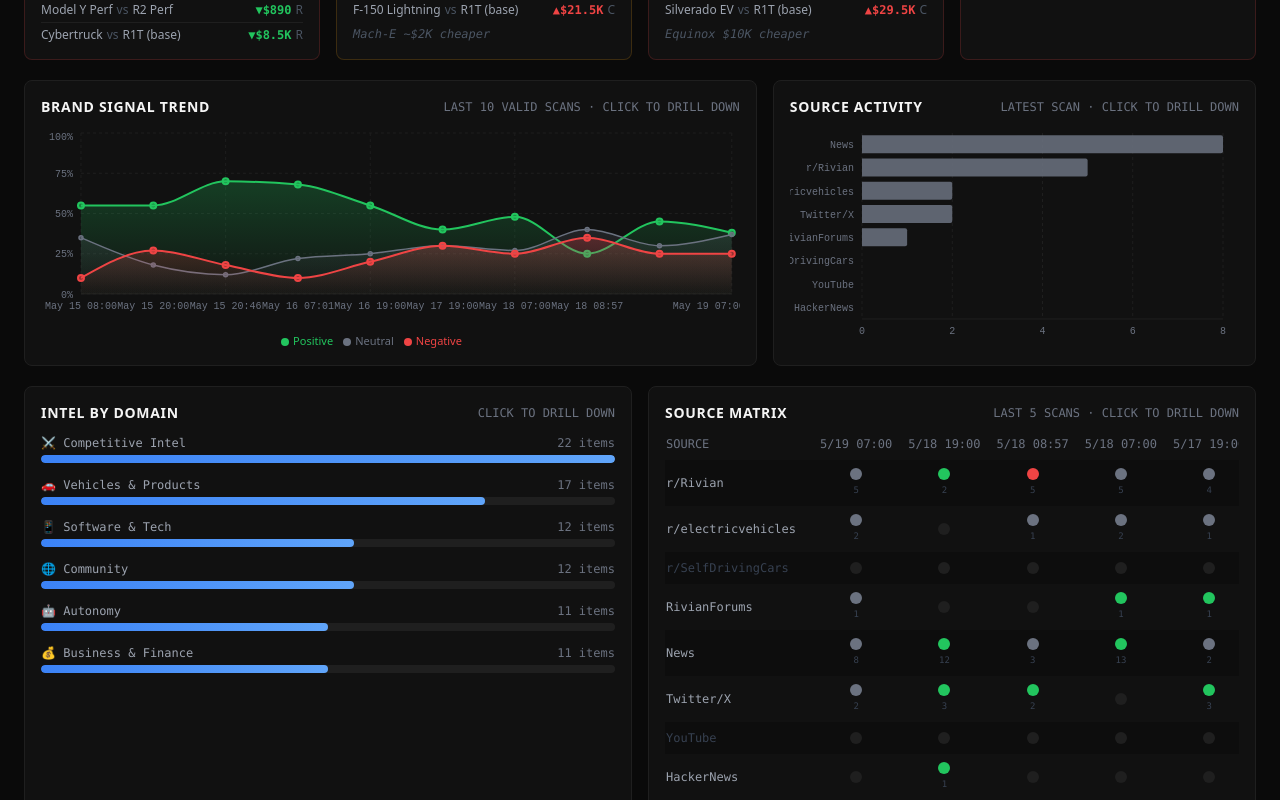
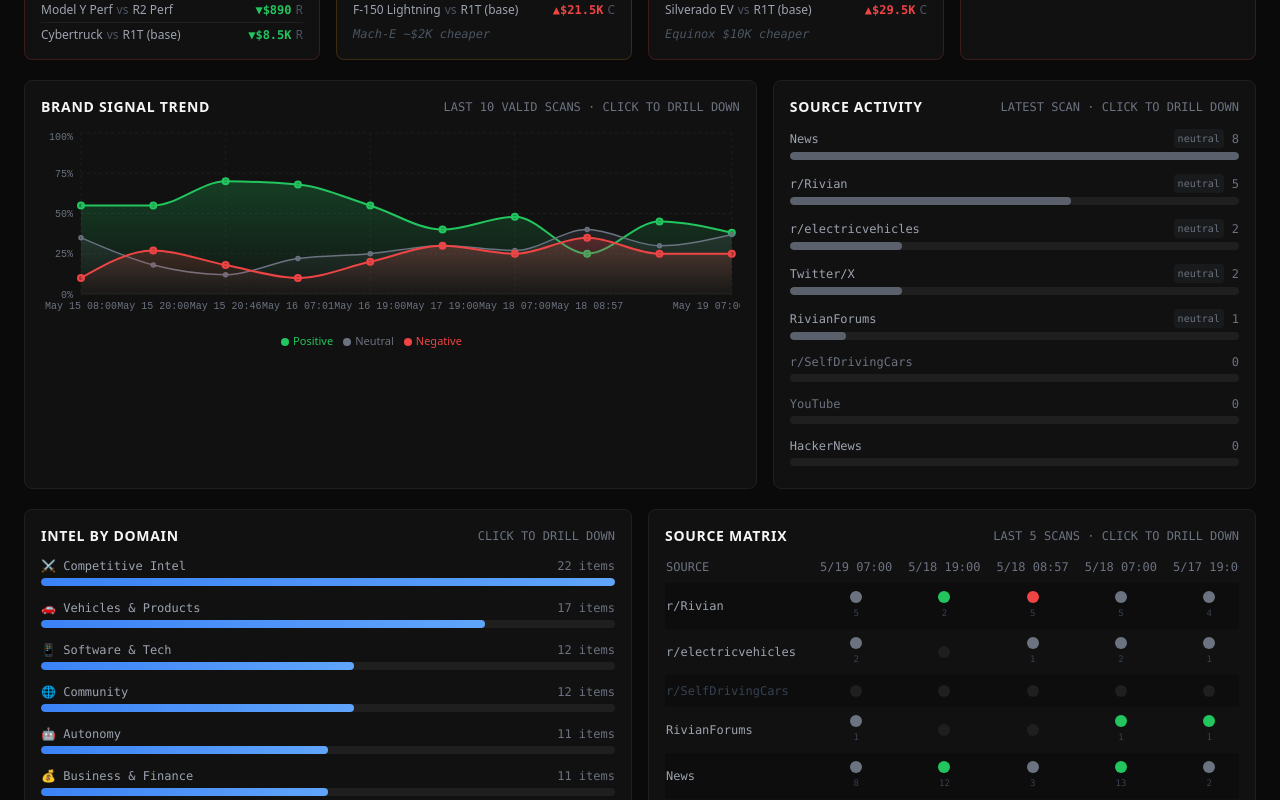
Before and after one commit to osunick/rivian-dashboard, a Next.js app: page / in a window 1280 px wide. Shown: the part 980-1780 px from the top of the page. Built offline with nearby package versions, Linux system fonts and the light colour scheme.

Commit message:
fix: replace Recharts bar with div-based chart for reliable source activity drill-downs

```diff
--- a/components/SourceActivityChart.tsx
+++ b/components/SourceActivityChart.tsx
@@ -1,9 +1,6 @@
 'use client';
 
 import { useState } from 'react';
-import {
-  BarChart, Bar, XAxis, YAxis, CartesianGrid, Tooltip, ResponsiveContainer, Cell
-} from 'recharts';
 import { SOURCE_LABELS, SourceKey, SentimentLabel } from '@/lib/types';
 import ThemeModal from './ThemeModal';
 
@@ -39,77 +36,66 @@
   return SENTIMENT_COLORS[s ?? 'unknown'];
 }
 
-const CustomTooltip = ({ active, payload }: any) => {
-  if (!active || !payload?.length) return null;
-  const d = payload[0].payload;
-  return (
-    <div className="bg-[#1a1a1a] border border-[#1F1F1F] rounded p-2 text-xs font-mono">
-      <div className="text-[#F5F5F5]">{SOURCE_LABELS[d.source as SourceKey] ?? d.source}</div>
-      <div className="text-[#6B7280]">{d.found} posts</div>
-      {d.sentiment && (
-        <div style={{ color: sentimentColor(d.sentiment) }}>{d.sentiment}</div>
-      )}
-      {d.found > 0 && <div className="text-[#3B82F6] mt-1">click to drill down</div>}
-    </div>
-  );
-};
-
 export default function SourceActivityChart({ data, itemsMap }: Props) {
   const [active, setActive] = useState<{ source: string; label: string } | null>(null);
 
-  const chartData = data
-    .map(d => ({
-      ...d,
-      label: SOURCE_LABELS[d.source as SourceKey] ?? d.source,
-    }))
-    .sort((a, b) => b.found - a.found);
-
-  const handleBarClick = (entry: any) => {
-    if (!itemsMap || !entry || entry.found === 0) return;
-    const label = SOURCE_LABELS[entry.source as SourceKey] ?? entry.source;
-    setActive({ source: entry.source, label });
-  };
+  const sorted = [...data].sort((a, b) => b.found - a.found);
+  const max = Math.max(...sorted.map(d => d.found), 1);
 
   return (
     <>
-      <ResponsiveContainer width="100%" height={220}>
-        <BarChart
-          data={chartData}
-          layout="vertical"
-          margin={{ top: 4, right: 16, left: 0, bottom: 0 }}
-        >
-          <CartesianGrid strokeDasharray="3 3" stroke="#1F1F1F" horizontal={false} />
-          <XAxis
-            type="number"
-            tick={{ fill: '#6B7280', fontSize: 10, fontFamily: 'monospace' }}
-            tickLine={false}
-            axisLine={{ stroke: '#1F1F1F' }}
-          />
-          <YAxis
-            type="category"
-            dataKey="label"
-            tick={{ fill: '#6B7280', fontSize: 10, fontFamily: 'monospace' }}
-            tickLine={false}
-            axisLine={false}
-            width={72}
-          />
-          <Tooltip content={<CustomTooltip />} cursor={{ fill: '#1F1F1F' }} />
-          <Bar
-            dataKey="found"
-            radius={[0, 2, 2, 0]}
-            onClick={handleBarClick}
-            style={{ cursor: itemsMap ? 'pointer' : 'default' }}
-          >
-            {chartData.map((entry, index) => (
-              <Cell
-                key={index}
-                fill={sentimentColor(entry.sentiment)}
-                fillOpacity={active?.source === entry.source ? 1 : 0.85}
-              />
-            ))}
-          </Bar>
-        </BarChart>
-      </ResponsiveContainer>
+      <div className="space-y-2">
+        {sorted.map(entry => {
+          const label = SOURCE_LABELS[entry.source as SourceKey] ?? entry.source;
+          const color = sentimentColor(entry.sentiment);
+          const hasItems = itemsMap && (itemsMap[entry.source]?.length ?? 0) > 0;
+          const pct = (entry.found / max) * 100;
+
+          return (
+            <button
+              key={entry.source}
+              onClick={() => hasItems && setActive({ source: entry.source, label })}
+              className={`w-full text-left group ${hasItems ? 'cursor-pointer' : 'cursor-default'}`}
+              disabled={!hasItems}
+            >
+              <div className="flex items-center justify-between mb-1">
+                <span className={`text-xs font-mono transition-colors ${hasItems ? 'text-[#9CA3AF] group-hover:text-[#F5F5F5]' : 'text-[#6B7280]'}`}>
+                  {label}
+                </span>
+                <div className="flex items-center gap-2">
+                  {entry.sentiment && (
+                    <span
+                      className="text-[10px] font-mono px-1 py-0.5 rounded"
+                      style={{ color, background: color + '18' }}
+                    >
+                      {entry.sentiment}
+                    </span>
+                  )}
+                  <span className="text-[#6B7280] text-xs font-mono">
+                    {entry.found}
+                  </span>
+                </div>
+              </div>
+              <div className="h-2 bg-[#1F1F1F] rounded-full overflow-hidden">
+                <div
+                  className="h-full rounded-full transition-all"
+                  style={{
+                    width: `${pct}%`,
+                    backgroundColor: color,
+                    opacity: entry.found === 0 ? 0.3 : 0.8,
+                  }}
+                />
+              </div>
+            </button>
+          );
+        })}
+
+        {sorted.length === 0 && (
+          <div className="text-[#6B7280] text-xs font-mono py-6 text-center">
+            No source data yet
+          </div>
+        )}
+      </div>
 
       {active && (
         <ThemeModal
```
